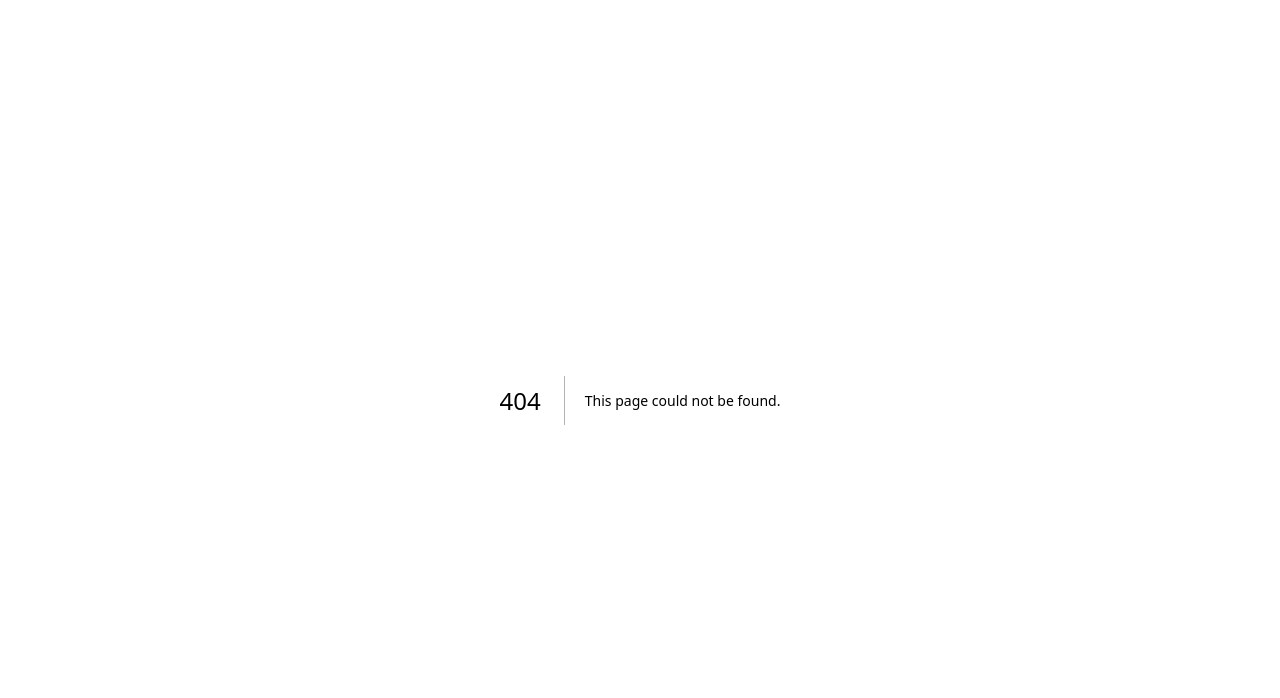
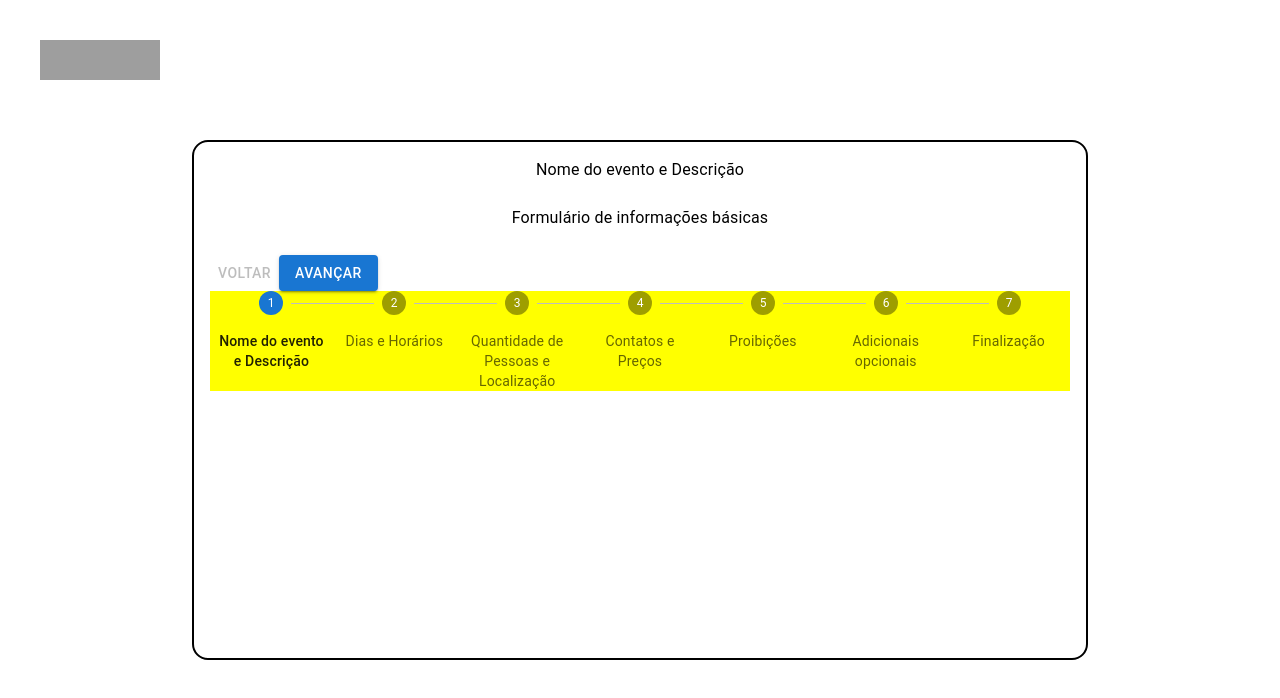
Before and after one commit to thiagoisdead/frontend, a Next.js app: page /events/createEvent in a window 1280 px wide. Before the commit this address had no page. Shown: the top 698 px of the page. Built offline with nearby package versions, Linux system fonts and the light colour scheme; grey boxes are pictures that could not be loaded.

Commit message:
base do formulário de eventos

```diff
--- /dev/null
+++ b/src/app/events/createEvent/page.tsx
@@ -0,0 +1,90 @@
+'use client'
+import { Box, Button, Step, StepLabel, Stepper, TextField, Typography } from '@mui/material';
+import { useState } from 'react';
+import '../../styles/home.css'
+import { Grid } from '@mui/system';
+import Image from 'next/image';
+import { useRouter } from 'next/navigation';
+
+const steps = ['Nome do evento e Descrição', 'Dias e Horários', 'Quantidade de Pessoas e Localização', 'Contatos e Preços', 'Proibições', 'Adicionais opcionais', 'Finalização'];
+
+export default function EventStepper() {
+  const [activeStep, setActiveStep] = useState(0);
+  const router = useRouter();
+
+
+  const handleNext = () => setActiveStep((prev) => prev + 1);
+  const handleBack = () => setActiveStep((prev) => prev - 1);
+
+  const renderStepContent = (step: number) => {
+    switch (step) {
+      case 0:
+        return <Typography>Formulário de informações básicas</Typography>;
+      case 1:
+        return <Grid container spacing={2}>
+          <TextField type='text' label={'Oii'}></TextField>
+        </Grid>
+      case 2:
+        return <Typography>Revise e confirme seu evento</Typography>;
+      case 3:
+        return <Typography>Revise e confirme seu evento</Typography>;
+      case 4:
+        return <Typography>Revise e confirme seu evento</Typography>;
+      case 5:
+        return <Typography>Revise e confirme seu evento</Typography>;
+      default:
+        return <Typography>Passo desconhecido</Typography>;
+    }
+  };
+
+  return (
+    <Box sx={{ width: '100%', height: '100%', display: 'flex', justifyContent: 'center', alignItems: 'center' }}>
+      <Box sx={{ position: 'absolute', top: 0, left: 0, p: 5 }}>
+        <Image
+          alt="logo"
+          onClick={() => router.push('/')}
+          src="/images/haha.png"
+          width={120} // valor em número, não string
+          height={40}
+          style={{
+            maxHeight: "100%",
+            maxWidth: "100%",
+            display: "block",
+          }}
+        />
+      </Box>
+
+      <Box sx={{ width: '70%', height: '65%', bgcolor: 'white', border: '2px solid black', borderRadius: 4, display: 'flex', flexDirection: 'column', boxSizing: 'border-box', p: 2 }}>
+        <Box sx={{ height: '100%', width: '100%' }}>
+          <Box sx={{ display: 'flex', justifyContent: 'center', widht: '100%', height: '10%', textAlign: 'center' }}>
+            <Typography>{steps[activeStep]}</Typography>
+          </Box>
+          <Box sx={{ display: 'flex', justifyContent: 'center', widht: '100%', height: '10%', textAlign: 'center' }}>
+            {renderStepContent(activeStep)}
+          </Box>
+          <Box>
+            <Button disabled={activeStep === 0} onClick={handleBack}>
+              Voltar
+            </Button>
+            <Button
+              variant="contained"
+              onClick={handleNext}
+              disabled={activeStep === steps.length - 1}
+            >
+              Avançar
+            </Button>
+          </Box>
+          <Box sx={{ bgcolor: 'yellow' }}>
+            <Stepper activeStep={activeStep} alternativeLabel>
+              {steps.map((label) => (
+                <Step key={label}>
+                  <StepLabel>{label}</StepLabel>
+                </Step>
+              ))}
+            </Stepper>
+          </Box>
+        </Box>
+      </Box>
+    </Box>
+  );
+}
```
